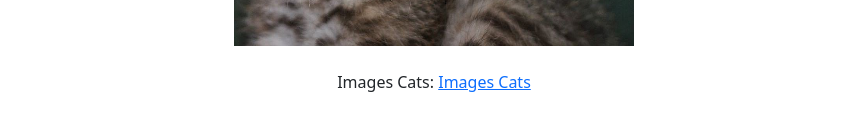
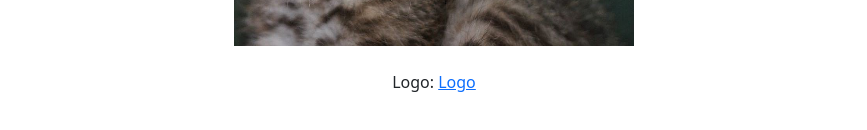
Before and after one commit to Juanulate01/512ISW-Workshop, a plain HTML site: page Workshop3/Cats/index.html in a window 1280 px wide. Shown: the part 858-988 px from the top of the page, without its empty margins (206-1073 px from the left). Drawn offline with nearby package versions, Linux system fonts and the light colour scheme.

Commit message:
Upload
idk

```diff
--- a/Workshop3/Cats/index.html
+++ b/Workshop3/Cats/index.html
@@ -15,7 +15,8 @@
             <img src="/workshop3/Cats/Images/cat2.jpeg"" width="400" height="400" alt="Cats" >
             <img src="/workshop3/Cats/Images/cat1.jpeg"" width="400" height="400" alt="Cats" >
             <br></br>
-            <p class="card-text">Images Cats: <a href= "/Workshop3/Dogs/index.html"> Images Cats</a></p>
-
+            <p class="card-text">Logo: <a href= "/Workshop3/"> Logo</a></p>
+        </header>
+    </div>
 </body>
 </html>
```
Also changed, not shown: Workshop3/Dogs/index.html (+3 -1 lines), Workshop3/index.html (+2 -0 lines).
